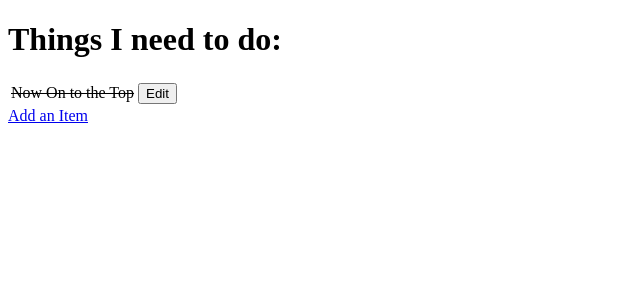
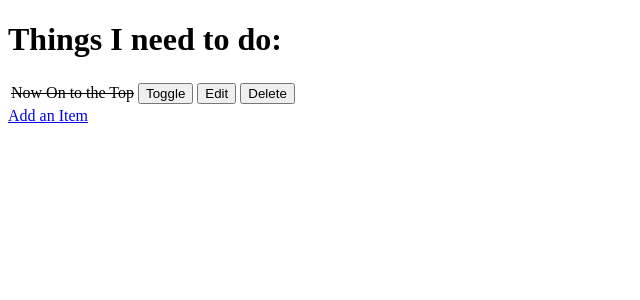
Before and after one commit to Code-m1ner/cl-fl-hello-django, a Django app: page / in a window 1280 px wide. Shown: the top 300 px of the page, without its empty margins (0-640 px from the left). Run offline with Django 3.2, Linux system fonts and the light colour scheme; data comes from the database, SQL or seed files in the repository; both versions use the stored data as it was after the commit.

Commit message:
CRUD function

```diff
--- a/django_todo/urls.py
+++ b/django_todo/urls.py
@@ -15,11 +15,13 @@ Including another URLconf
 """
 from django.contrib import admin
 from django.urls import path
-from todo.views import get_todo_list, add_item, edit_item
+from todo import views
 
 urlpatterns = [
     path('admin/', admin.site.urls),
-    path('', get_todo_list, name="get_todo_list"),
-    path('add', add_item, name="add"),
-    path('edit/<item_id>', edit_item, name='edit')
+    path('', views.get_todo_list, name="get_todo_list"),
+    path('add', views.add_item, name="add"),
+    path('edit/<item_id>', views.edit_item, name='edit'),
+    path('toggle/<item_id>', views.toggle_item, name='toggle'),
+    path('delete/<item_id>', views.delete_item, name='delete')
 ]
--- a/todo/templates/todo/get_todo_list.html
+++ b/todo/templates/todo/get_todo_list.html
@@ -17,8 +17,18 @@
             <td>{{ item.name }}</td>
             {% endif %}
             <td>
+                <a href="/toggle/{{ item.id }}">
+                    <button>Toggle</button>
+                </a>
+            </td>
+            <td>
                 <a href="/edit/{{ item.id }}">
                     <button>Edit</button>
+                </a>
+            </td>
+            <td>
+                <a href="/delete/{{ item.id }}">
+                    <button>Delete</button>
                 </a>
             </td>
 
--- a/todo/views.py
+++ b/todo/views.py
@@ -38,3 +38,17 @@ def edit_item(request, item_id):
     }
 
     return render(request, 'todo/edit_item.html', context)
+
+
+def toggle_item(request, item_id):
+    item = get_object_or_404(Item, id=item_id)
+    item.done = not item.done
+    item.save()
+    return redirect("get_todo_list")
+
+
+
+def delete_item(request, item_id):
+    item = get_object_or_404(Item, id=item_id)
+    item.delete()
+    return redirect("get_todo_list")
```
Also changed, not shown: db.sqlite3.
